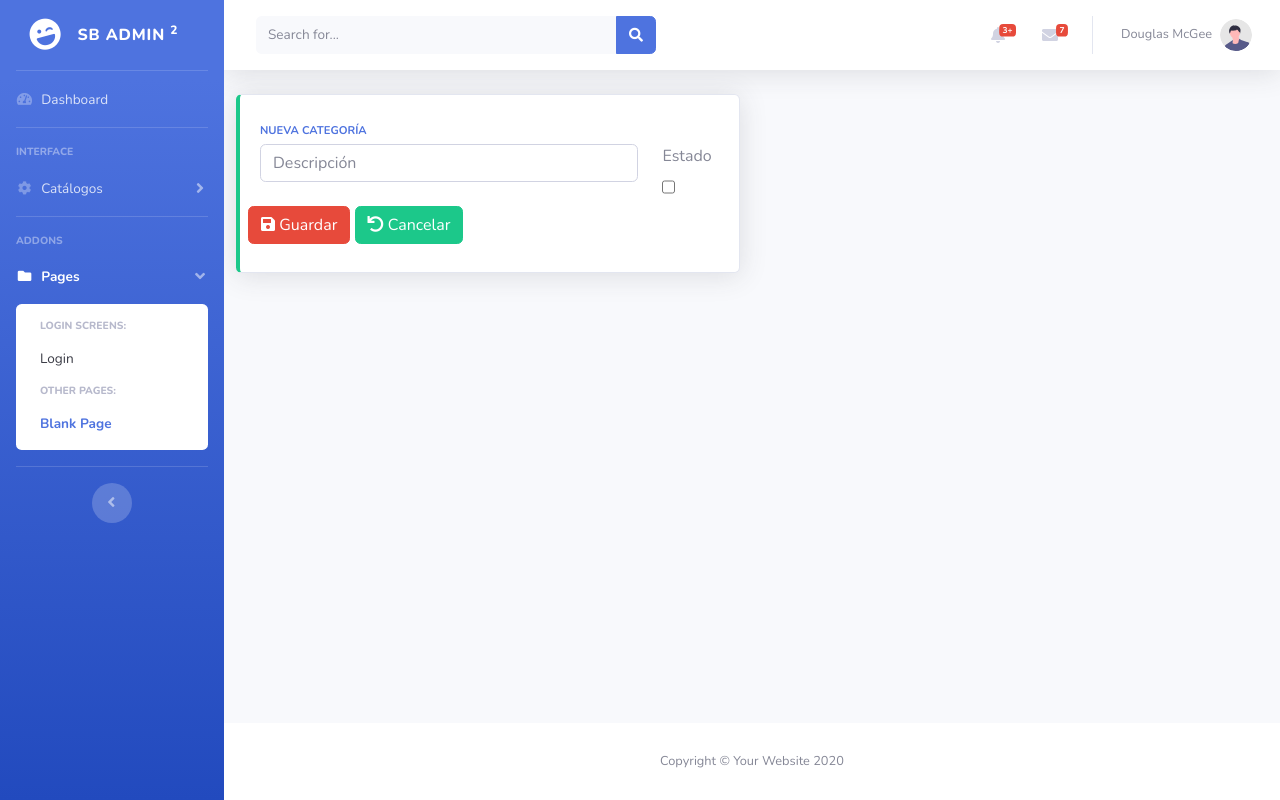
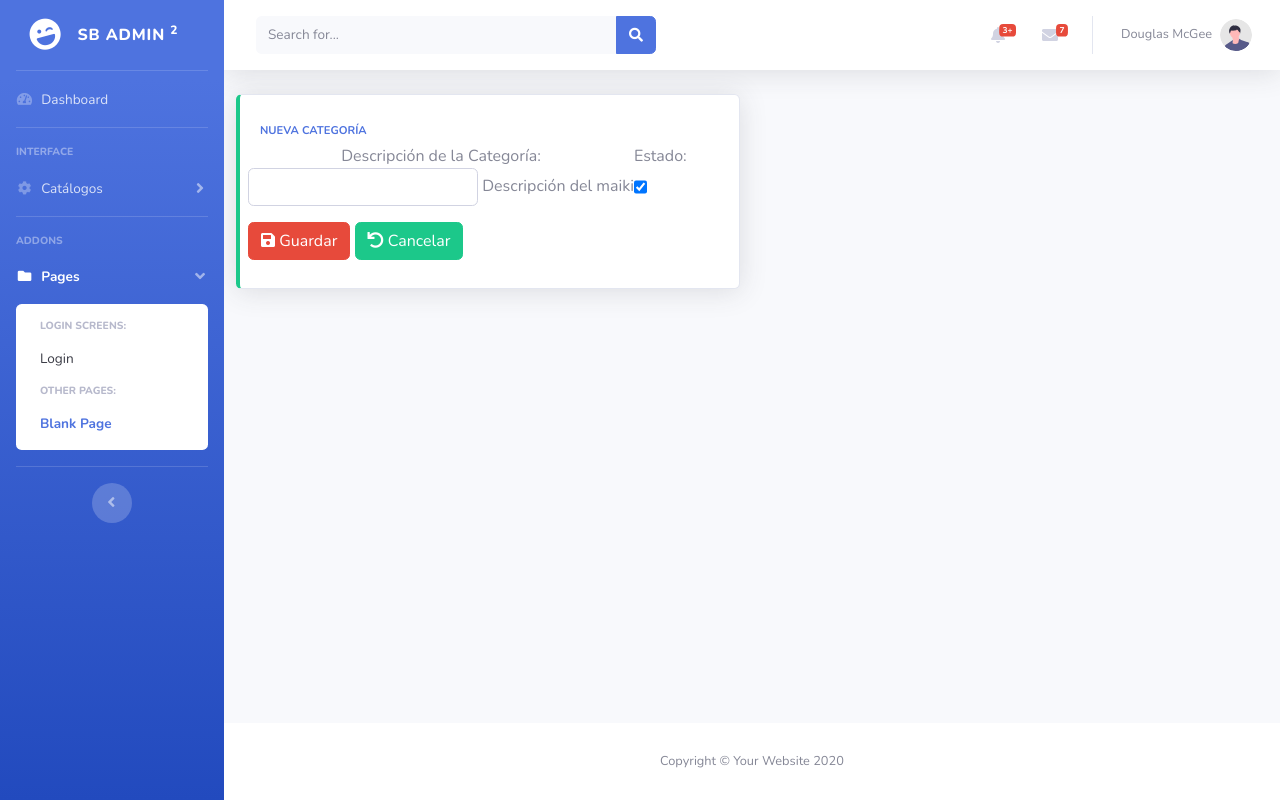
Before and after one commit to michaelcabello/Sistema_Django, a Django app: page /inv/categorias/new in a window 1280 px wide. Run offline with Django 3.2, Linux system fonts and the light colour scheme; the visitor is signed in with stand-in values (Sample User, id 1); some libraries are stand-ins or nearby versions.

Commit message:
Terminado CategoriaNew

```diff
--- a/proyecto_2021/app_bases/templates/bases/login.html
+++ b/proyecto_2021/app_bases/templates/bases/login.html
@@ -69,6 +69,8 @@
                                         </button>
                                         <hr>
 
+                                        {{ form.as_p }}
+
                                     </form>
 
                                 </div>
--- a/proyecto_2021/app_inv/models.py
+++ b/proyecto_2021/app_inv/models.py
@@ -10,7 +10,7 @@ class Categoria(ClaseModelo):
 
         max_length=100,
 
-        help_text = 'Descripción de la Categoría',
+        help_text = 'Descripción del maiki',
 
         unique = True
 
--- a/proyecto_2021/app_inv/templates/inv/categorias_form.html
+++ b/proyecto_2021/app_inv/templates/inv/categorias_form.html
@@ -15,17 +15,7 @@
                     </div>
                     <div class="dropdown-divider"></div>
                     <div class="row">
-                        <div class="col-10">
-                            <div class="input-group">
-                                <input type="text" name="descripcion" maxlength="100" class="form-control" id="id_descripcion" placeholder="Descripción" required>
-                            </div>
-                        </div>
-                        <div class="col-2">
-                            <div class="form-group">
-                                <label for="id_estado">Estado</label>
-                                <input type="checkbox" name="estado" class="form-control" id="id_estado">
-                            </div>
-                        </div>
+                        {{ form.as_p }}
 
                         <div class="dropdown-divider"></div>
 
```
Also changed, not shown: proyecto_2021/app_inv/migrations/0001_initial.py.
